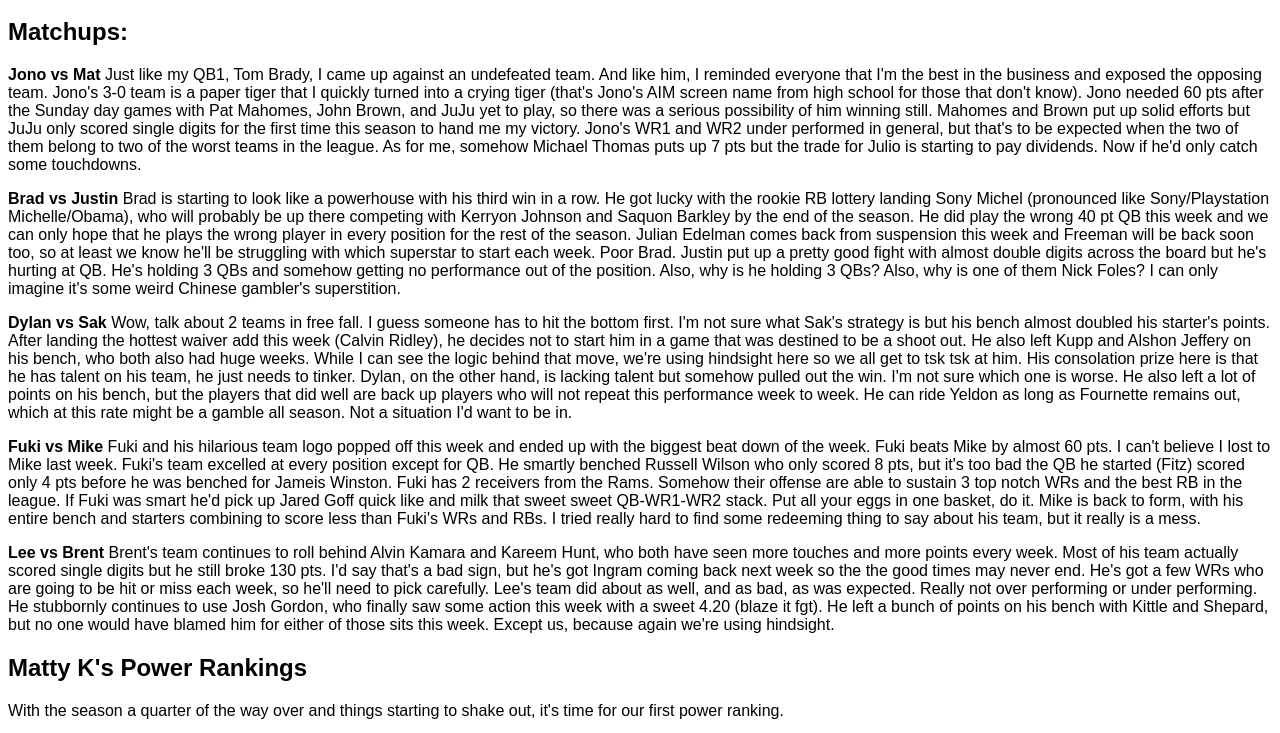
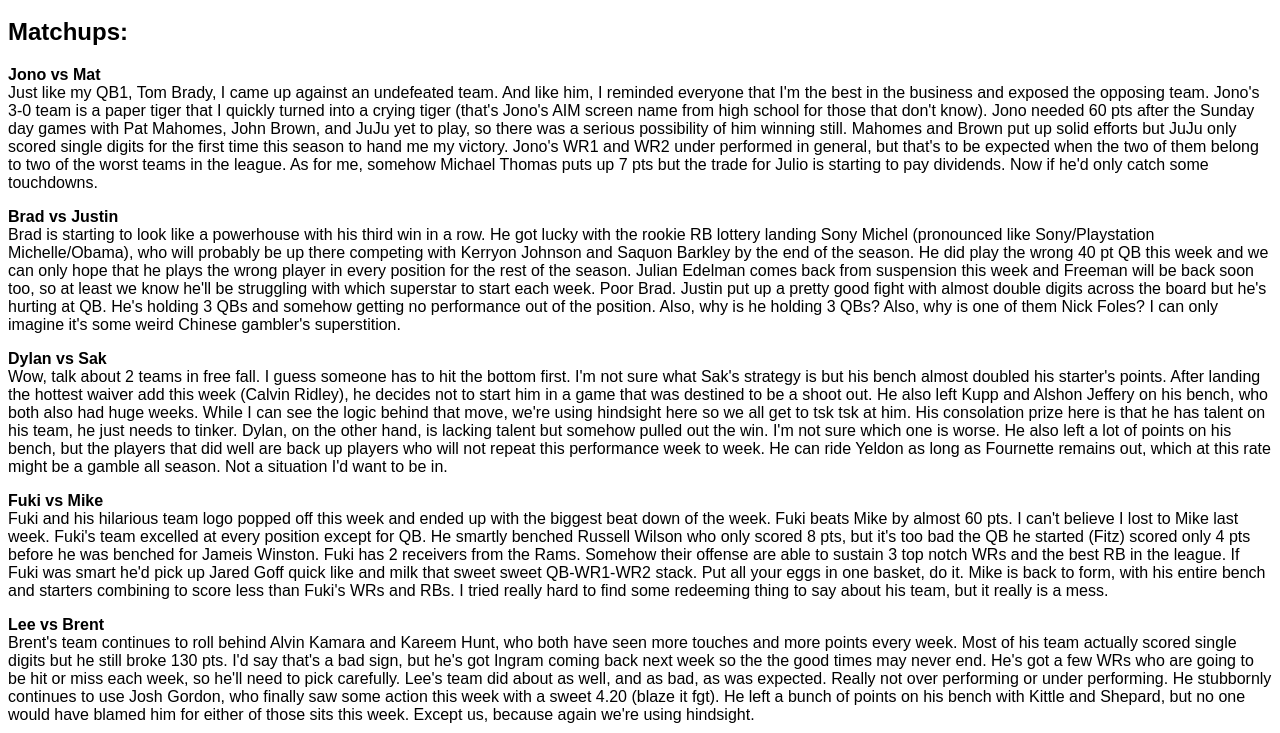
Before and after one commit to mathewkwok/recaps, a plain HTML site: page Week4/index.html in a window 1280 px wide. Shown: the part 48-781 px from the top of the page. Drawn offline with Linux system fonts and the light colour scheme.

Commit message:
formatting

```diff
--- a/Week4/index.html
+++ b/Week4/index.html
@@ -12,19 +12,19 @@
 <h1>Week 4 Recap</h1>
 <h2>Matchups:</h2>
 
-<p><b>Jono vs Mat</b>
+<p><b>Jono vs Mat</b><br/>
 Just like my QB1, Tom Brady, I came up against an undefeated team. And like him, I reminded everyone that I'm the best in the business and exposed the opposing team. Jono's 3-0 team is a paper tiger that I quickly turned into a crying tiger (that's Jono's AIM screen name from high school for those that don't know). Jono needed 60 pts after the Sunday day games with Pat Mahomes, John Brown, and JuJu yet to play, so there was a serious possibility of him winning still. Mahomes and Brown put up solid efforts but JuJu only scored single digits for the first time this season to hand me my victory. Jono's WR1 and WR2 under performed in general, but that's to be expected when the two of them belong to two of the worst teams in the league. As for me, somehow Michael Thomas puts up 7 pts but the trade for Julio is starting to pay dividends. Now if he'd only catch some touchdowns.
 
-<p><b>Brad vs Justin</b>
+<p><b>Brad vs Justin</b><br/>
 Brad is starting to look like a powerhouse with his third win in a row. He got lucky with the rookie RB lottery landing Sony Michel (pronounced like Sony/Playstation Michelle/Obama), who will probably be up there competing with Kerryon Johnson and Saquon Barkley by the end of the season. He did play the wrong 40 pt QB this week and we can only hope that he plays the wrong player in every position for the rest of the season. Julian Edelman comes back from suspension this week and Freeman will be back soon too, so at least we know he'll be struggling with which superstar to start each week. Poor Brad. Justin put up a pretty good fight with almost double digits across the board but he's hurting at QB. He's holding 3 QBs and somehow getting no performance out of the position. Also, why is he holding 3 QBs? Also, why is one of them Nick Foles? I can only imagine it's some weird Chinese gambler's superstition.
 
-<p><b>Dylan vs Sak</b>
+<p><b>Dylan vs Sak</b><br/>
 Wow, talk about 2 teams in free fall. I guess someone has to hit the bottom first. I'm not sure what Sak's strategy is but his bench almost doubled his starter's points. After landing the hottest waiver add this week (Calvin Ridley), he decides not to start him in a game that was destined to be a shoot out. He also left Kupp and Alshon Jeffery on his bench, who both also had huge weeks. While I can see the logic behind that move, we're using hindsight here so we all get to tsk tsk at him. His consolation prize here is that he has talent on his team, he just needs to tinker. Dylan, on the other hand, is lacking talent but somehow pulled out the win. I'm not sure which one is worse. He also left a lot of points on his bench, but the players that did well are back up players who will not repeat this performance week to week. He can ride Yeldon as long as Fournette remains out, which at this rate might be a gamble all season. Not a situation I'd want to be in.
 
-<p><b>Fuki vs Mike</b>
+<p><b>Fuki vs Mike</b><br/>
 Fuki and his hilarious team logo popped off this week and ended up with the biggest beat down of the week. Fuki beats Mike by almost 60 pts. I can't believe I lost to Mike last week. Fuki's team excelled at every position except for QB. He smartly benched Russell Wilson who only scored 8 pts, but it's too bad the QB he started (Fitz) scored only 4 pts before he was benched for Jameis Winston. Fuki has 2 receivers from the Rams. Somehow their offense are able to sustain 3 top notch WRs and the best RB in the league. If Fuki was smart he'd pick up Jared Goff quick like and milk that sweet sweet QB-WR1-WR2 stack. Put all your eggs in one basket, do it. Mike is back to form, with his entire bench and starters combining to score less than Fuki's WRs and RBs. I tried really hard to find some redeeming thing to say about his team, but it really is a mess.
 
-<p><b>Lee vs Brent</b>
+<p><b>Lee vs Brent</b><br/>
 Brent's team continues to roll behind Alvin Kamara and Kareem Hunt, who both have seen more touches and more points every week. Most of his team actually scored single digits but he still broke 130 pts. I'd say that's a bad sign, but he's got Ingram coming back next week so the the good times may never end. He's got a few WRs who are going to be hit or miss each week, so he'll need to pick carefully. Lee's team did about as well, and as bad, as was expected. Really not over performing or under performing. He stubbornly continues to use Josh Gordon, who finally saw some action this week with a sweet 4.20 (blaze it fgt). He left a bunch of points on his bench with Kittle and Shepard, but no one would have blamed him for either of those sits this week. Except us, because again we're using hindsight.
 
 <p><h2>Matty K's Power Rankings </h2>
```
